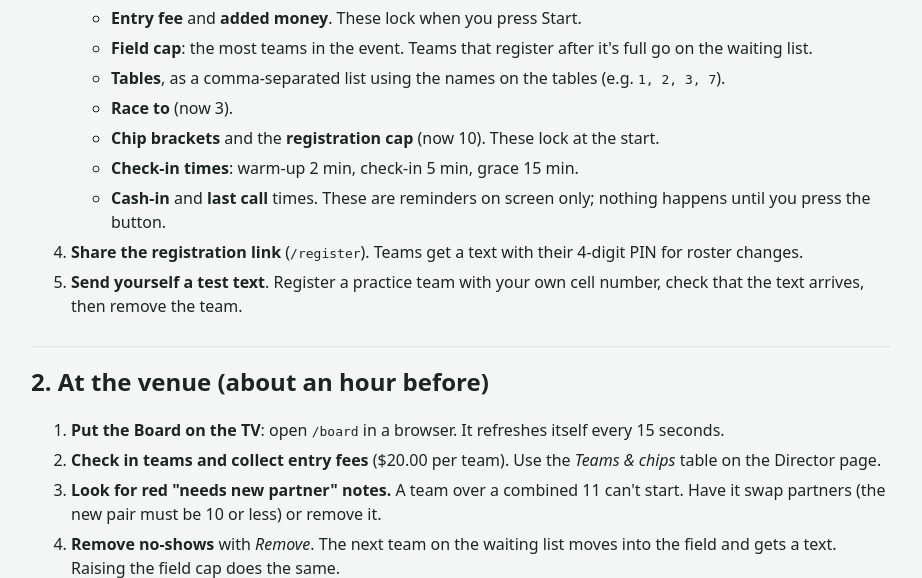
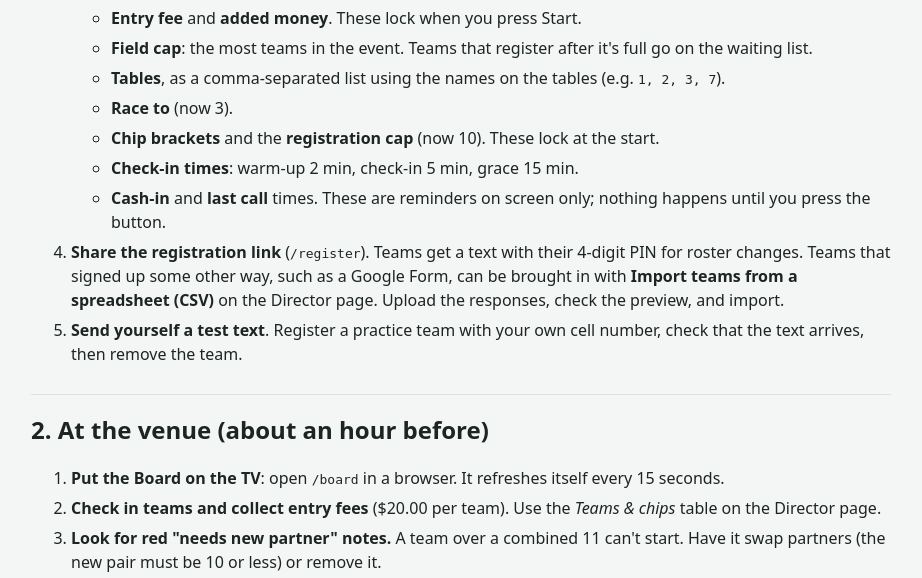
Before and after one commit to spark-prog/codefinity-introduction-to-python, a Flask app: page /guide in a window 1280 px wide. Shown: the part 518-1096 px from the top of the page, without its empty margins (75-997 px from the left). Run offline with Flask 3, Linux system fonts and the light colour scheme.

Commit message:
Add CSV import of teams for the director
The director can upload a CSV (e.g. Google Form responses downloaded
from Sheets), match its columns to team fields (guessed from the
headers), and preview every row's result before importing. Rows are
registered in file order through the normal rules, so field spots and
the waiting list follow sign-up order; over-cap, incomplete and
duplicate rows are skipped with the reason shown. A combined-skill-only
column is split between partners. PIN texts are optional.

Co-Authored-By: Claude Opus 5.5 <noreply@anthropic.com>
Claude-Session: https://claude.ai/code/session_01SrcD7jwPeQ87qbLSquetew

```diff
--- a/chip_tournament/app.py
+++ b/chip_tournament/app.py
@@ -19,6 +19,7 @@ from urllib.parse import quote_plus
 from flask import Flask, abort, flash, redirect, render_template, request, session, url_for
 from werkzeug.middleware.proxy_fix import ProxyFix
 
+from chips import importer
 from chips.alerts import SmsSender
 from chips.engine import (
     ACTIVE,
@@ -101,6 +102,7 @@ def create_app(data_dir: str | None = None) -> Flask:
             key_file.write_text(secrets.token_hex(32))
         app.secret_key = key_file.read_text()
     app.config["SESSION_COOKIE_SAMESITE"] = "Lax"
+    app.config["MAX_CONTENT_LENGTH"] = 2 * 1024 * 1024  # uploads (CSV import)
     admin_password = os.environ.get("ADMIN_PASSWORD", "admin")
     if os.environ.get("CHIPS_PRODUCTION") == "1":
         # On the internet: refuse to run with the default password, and only send cookies over HTTPS.
@@ -333,6 +335,64 @@ def create_app(data_dir: str | None = None) -> Flask:
         act("Update settings", update, "Settings saved.")
         return redirect(url_for("admin"))
 
+    import_file = data_path / "import.csv"
+
+    @app.route("/admin/import", methods=["GET", "POST"])
+    @admin_required
+    def admin_import():
+        t = store.load()
+        if t.status != SETUP:
+            flash("Teams can only be imported before the tournament starts.", "error")
+            return redirect(url_for("admin"))
+        if request.method == "GET":
+            return render_template("import.html", t=t, fields=importer.FIELDS)
+
+        step = request.form.get("step")
+        if step == "upload":
+            upload = request.files.get("file")
+            text = upload.read().decode("utf-8-sig", errors="replace") if upload and upload.filename else ""
+            text = text or request.form.get("csv_text", "")
+            if not text.strip():
+                flash("Choose a CSV file (or paste the rows) first.", "error")
+                return redirect(url_for("admin_import"))
+            import_file.write_text(text)
+        elif not import_file.exists():
+            flash("Upload the file again.", "error")
+            return redirect(url_for("admin_import"))
+
+        try:
+            headers, raw_rows = importer.read_csv(import_file.read_text())
+        except Exception as exc:  # a malformed file should never crash the page
+            flash(f"Couldn't read that file: {exc}", "error")
+            return redirect(url_for("admin_import"))
+
+        if step == "upload":
+            mapping = importer.guess_mapping(headers)
+        else:
+            mapping = {key: int(request.form[f"map_{key}"]) for key in importer.FIELDS
+                       if request.form.get(f"map_{key}", "").isdigit()
+                       and int(request.form[f"map_{key}"]) < len(headers)}
+        rows = importer.build_rows(raw_rows, mapping)
+
+        if step == "import":
+            texts_on = request.form.get("send_texts") == "1"
+            with store.change(f"Import {len(rows)} team(s) from CSV") as t:
+                added, waitlisted = importer.apply(t, rows, send_texts=texts_on)
+                send_texts(t)
+            import_file.unlink(missing_ok=True)
+            skipped = len(rows) - added - waitlisted
+            flash(f"Imported {added} team(s) into the field"
+                  f"{f', {waitlisted} onto the waiting list' if waitlisted else ''}"
+                  f"{f'; {skipped} skipped (see below)' if skipped else ''}.", "ok" if not skipped else "error")
+            return render_template("import.html", t=store.load(), fields=importer.FIELDS, done=True, rows=rows)
+
+        added, waitlisted = importer.preview(t, rows)
+        samples = raw_rows[0] if raw_rows else []
+        return render_template(
+            "import.html", t=t, fields=importer.FIELDS, headers=headers, mapping=mapping, rows=rows,
+            samples=samples, added=added, waitlisted=waitlisted,
+        )
+
     @app.post("/admin/start")
     @admin_required
     def admin_start():
--- /dev/null
+++ b/chip_tournament/chips/importer.py
@@ -0,0 +1,156 @@
+"""Bulk-import teams from a CSV file, e.g. Google Form responses downloaded from Google Sheets.
+
+The director maps the form's columns to team fields; every row then goes
+through the normal registration rules (skill cap, field cap and waiting list,
+duplicate names), in file order, so the earliest sign-ups get the field spots.
+"""
+
+from __future__ import annotations
+
+import csv
+import io
+import re
+from dataclasses import dataclass, field
+
+from .engine import TEAM_SIZE, Player, Tournament, TournamentError
+
+# Fields a column can be mapped to, in the order shown on the page.
+FIELDS = {
+    "team": "Team name",
+    "name1": "Partner 1 name",
+    "skill1": "Partner 1 skill level",
+    "phone1": "Partner 1 cell",
+    "name2": "Partner 2 name",
+    "skill2": "Partner 2 skill level",
+    "phone2": "Partner 2 cell",
+    "combined": "Combined skill (only if the form didn't ask each partner)",
+}
+
+
+@dataclass
+class Row:
+    line: int  # row number in the spreadsheet (header is row 1)
+    team_name: str = ""
+    players: list[Player] = field(default_factory=list)
+    error: str = ""
+    result: str = ""  # "added", "waiting list #3", or why it was skipped
+    note: str = ""
+
+
+def read_csv(text: str) -> tuple[list[str], list[list[str]]]:
+    rows = [r for r in csv.reader(io.StringIO(text.lstrip("﻿"))) if any(c.strip() for c in r)]
+    if not rows:
+        raise TournamentError("That file is empty.")
+    return [h.strip() for h in rows[0]], rows[1:]
+
+
+def _slot(header: str) -> int | None:
+    """Which partner a column is about: 1, 2 or None (unclear)."""
+    h = header.lower()
+    if re.search(r"\b(2|two|second|2nd)\b", h) or "partner's" in h:
+        return 2
+    if re.search(r"\b(1|one|first|1st)\b", h) or "captain" in h or "your" in h:
+        return 1
+    if "partner" in h:  # "Partner name" next to "Your name"
+        return 2
+    return None
+
+
+def guess_mapping(headers: list[str]) -> dict[str, int]:
+    """Best guess of which column holds each field (column index), from the headers."""
+    mapping: dict[str, int] = {}
+    loose: dict[str, list[int]] = {"name": [], "skill": [], "phone": []}
+
+    for i, raw in enumerate(headers):
+        h = raw.lower()
+        if "timestamp" in h or "email" in h:
+            continue
+        if "team" in h and "name" in h or h.strip() == "team":
+            mapping.setdefault("team", i)
+            continue
+        if "combined" in h or "total" in h:
+            mapping.setdefault("combined", i)
+            continue
+        if any(w in h for w in ("phone", "cell", "mobile", "text")):
+            kind = "phone"
+        elif "skill" in h or re.search(r"\bsl\b", h) or "rating" in h or "level" in h:
+            kind = "skill"
+        elif "name" in h or "player" in h or "partner" in h:
+            kind = "name"
+        else:
+            continue
+        slot = _slot(raw)
+        key = f"{kind}{slot}" if slot else None
+        if key and key not in mapping:
+            mapping[key] = i
+        else:
+            loose[kind].append(i)
+
+    # Columns that don't say which partner: fill partner 1, then partner 2.
+    for kind, cols in loose.items():
+        for i in cols:
+            for slot in (1, 2):
+                if f"{kind}{slot}" not in mapping:
+                    mapping[f"{kind}{slot}"] = i
+                    break
+    return mapping
+
+
+def _skill(value: str) -> int | None:
+    m = re.search(r"\d+", value or "")
+    return int(m.group()) if m else None
+
+
+def build_rows(rows: list[list[str]], mapping: dict[str, int]) -> list[Row]:
+    def cell(r: list[str], key: str) -> str:
+        i = mapping.get(key)
+        return r[i].strip() if i is not None and i < len(r) else ""
+
+    out = []
+    for n, r in enumerate(rows, start=2):
+        row = Row(line=n)
+        names = [cell(r, f"name{s}") for s in (1, 2)]
+        skills = [_skill(cell(r, f"skill{s}")) for s in (1, 2)]
+        phones = [cell(r, f"phone{s}") for s in (1, 2)]
+        if None in skills and "combined" in mapping:
+            combined = _skill(cell(r, "combined"))
+            if combined:
+                skills = [combined // 2, combined - combined // 2]
+                row.note = f"Split combined {combined} as {skills[0]} + {skills[1]}; fix on the roster page if needed."
+        row.team_name = cell(r, "team") or (" & ".join(n for n in names if n))
+        row.players = [Player(name=names[s], phone=phones[s], skill=skills[s] or 0) for s in range(TEAM_SIZE)]
+        if not all(names):
+            row.error = "Missing a partner's name."
+        elif None in skills:
+            row.error = "Missing or unreadable skill level."
+        out.append(row)
+    return out
+
+
+def apply(t: Tournament, rows: list[Row], send_texts: bool = True) -> tuple[int, int]:
+    """Register each row in order. Returns (added, waitlisted); each row's result says what happened."""
+    added = waitlisted = 0
+    for row in rows:
+        if row.error:
+            row.result = f"Skipped: {row.error}"
+            continue
+        texts_before = len(t.outbox)
+        try:
+            team = t.register_team(row.team_name, row.players)
+        except TournamentError as exc:
+            row.result = f"Skipped: {exc}"
+            continue
+        if not send_texts:
+            del t.outbox[texts_before:]
+        if team.status == "waitlisted":
+            waitlisted += 1
+            row.result = f"Waiting list #{t.waitlist_position(team)}"
+        else:
+            added += 1
+            row.result = "Added" + (f" ({team.chips} chips)" if team.chips else f" ({t.chips_preview(team)} chips)")
+    return added, waitlisted
+
+
+def preview(t: Tournament, rows: list[Row]) -> tuple[int, int]:
+    """Dry run on a copy, so nothing is saved and no texts are sent."""
+    return apply(Tournament.from_dict(t.to_dict()), rows, send_texts=False)
--- a/chip_tournament/static/style.css
+++ b/chip_tournament/static/style.css
@@ -136,3 +136,10 @@ table.grid { width: 100%; border-collapse: collapse; background: var(--card); bo
   .guide tr, .guide li { break-inside: avoid; }
   a { color: inherit; text-decoration: none; }
 }
+
+.mapping { display: grid; grid-template-columns: 1fr 1fr; gap: 0 16px; }
+.import-rows tr.skipped td { background: #fbe3e0; }
+.import-rows tr.waiting td { background: #fff5d1; }
+.checkbox { display: flex !important; align-items: center; gap: 8px; }
+.checkbox input { width: auto !important; margin: 0 !important; }
+@media (max-width: 640px) { .mapping { grid-template-columns: 1fr; } }
--- a/chip_tournament/templates/admin.html
+++ b/chip_tournament/templates/admin.html
@@ -10,6 +10,7 @@
     <p>{{ t.field_teams|length }}{% if s.field_cap %} of {{ s.field_cap }}{% endif %} team(s) in the field{% if t.waitlist %}, {{ t.waitlist|length }} on the waiting list{% endif %}.
       {% if not s.field_cap %}<b>Set the field cap in Settings below.</b>{% endif %} Starting will collect {{ s.entry_fee_cents|money }} × {{ t.field_teams|length }}
       {% if s.added_money_cents %}+ {{ s.added_money_cents|money }} added{% endif %}, hand out chips by combined skill level, and randomly draw round 1.</p>
+    <p><a class="button secondary" href="{{ url_for('admin_import') }}">Import teams from a spreadsheet (CSV)</a></p>
     <form method="post" action="{{ url_for('admin_start') }}" onsubmit="return confirm('Start the tournament and draw round 1?')">
       <button class="button big">Start tournament</button></form>
   {% elif t.status == RUNNING %}
--- a/chip_tournament/templates/guide.html
+++ b/chip_tournament/templates/guide.html
@@ -29,7 +29,8 @@
       <li><b>Check-in times</b>: warm-up {{ s.warmup_minutes }} min, check-in {{ s.checkin_minutes }} min, grace {{ s.grace_minutes }} min.</li>
       <li><b>Cash-in</b> and <b>last call</b> times. These are reminders on screen only; nothing happens until you press the button.</li>
     </ul></li>
-  <li><b>Share the registration link</b> (<code>/register</code>). Teams get a text with their 4-digit PIN for roster changes.</li>
+  <li><b>Share the registration link</b> (<code>/register</code>). Teams get a text with their 4-digit PIN for roster changes.
+    Teams that signed up some other way, such as a Google Form, can be brought in with <b>Import teams from a spreadsheet (CSV)</b> on the Director page. Upload the responses, check the preview, and import.</li>
   <li><b>Send yourself a test text</b>. Register a practice team with your own cell number, check that the text arrives, then remove the team.</li>
 </ol>
 </section>
```
Also changed, not shown: chip_tournament/templates/_import_rows.html (added, +14 -0 lines), chip_tournament/templates/import.html (added, +62 -0 lines), chip_tournament/tests/test_app.py (+28 -0 lines), chip_tournament/tests/test_importer.py (added, +87 -0 lines), chip_tournament/README.md.
